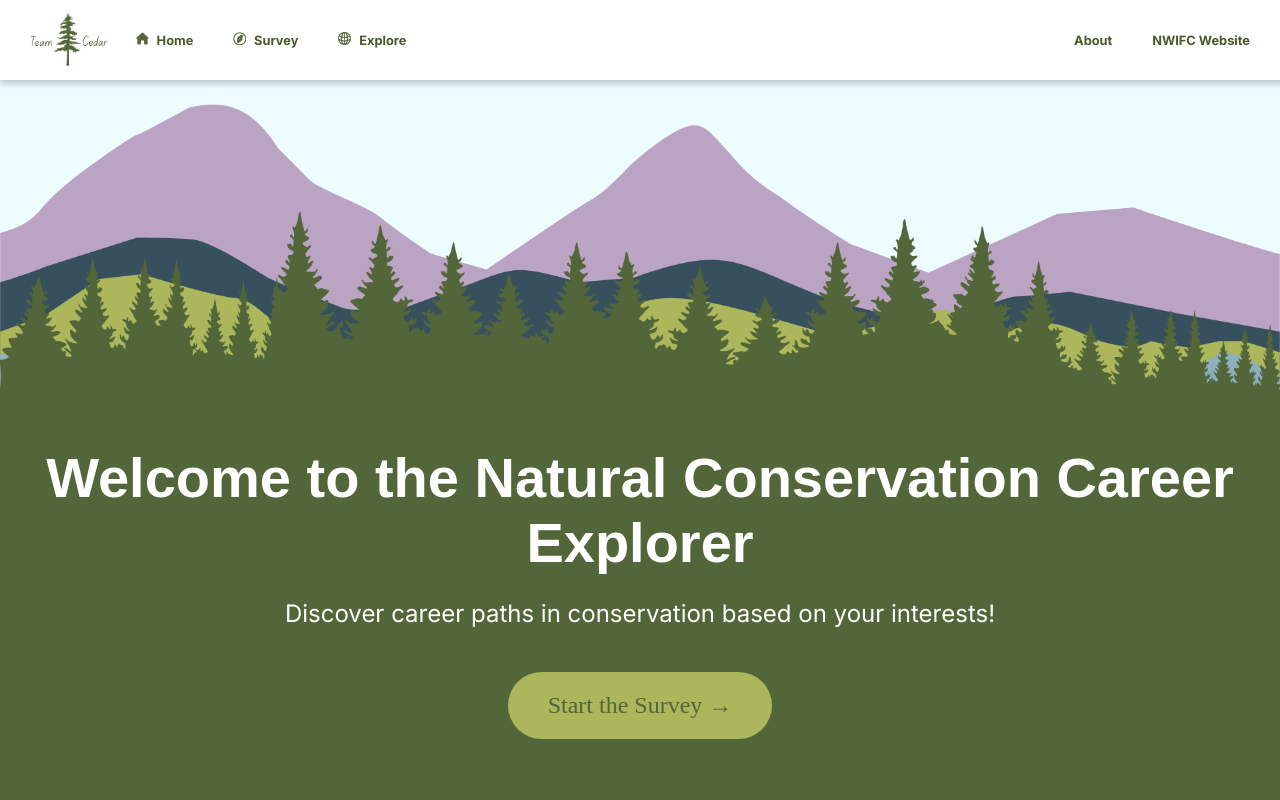
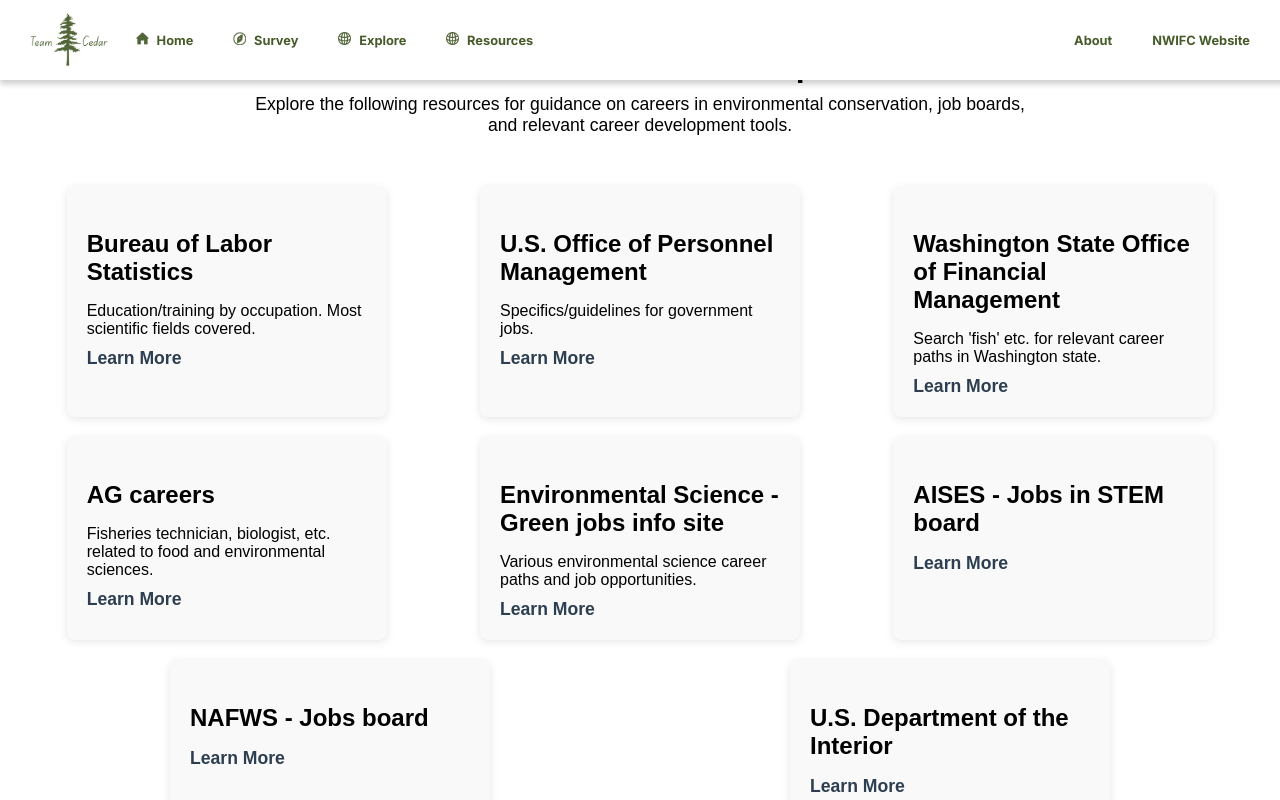
Before and after one commit to ZachG88/Team_Cedar, a React (Create React App) app: page /resources in a window 1280 px wide. Shown: the top 800 px of the page. Built offline with nearby package versions, Linux system fonts and the light colour scheme.

Commit message:
Added resources page v1

```diff
--- a/src/App.js
+++ b/src/App.js
@@ -3,6 +3,7 @@
 import Nav from "./NavBar";
 import About from "./About";
 import Explore from "./ExplorePage";
+import Resources from "./Resources";
 import OurTeam from "./Team";
 import './App.css';
 import { color } from "framer-motion";
@@ -104,6 +105,7 @@
         <Route path="/survey" element={<Survey />} />
         <Route path="/explore" element={<Explore />} />
         <Route path="/about" element={<About />} />
+        <Route path="/resources" element={<Resources />} />
         <Route path="/career/:careerId" element={<CareerDetail />} />
       </Routes>
     </Router>
--- a/src/NavBar.js
+++ b/src/NavBar.js
@@ -25,6 +25,10 @@
                 <img src="/worldNavBar.png" alt="Explore" className="nav-icon" />
                     Explore
                 </Link>
+                <Link to="/resources" style={{ marginRight: "15px" }}>
+                <img src="/worldNavBar.png" alt="Explore" className="nav-icon" />
+                    Resources
+                </Link>
             </div>
 
             {/* Right-aligned external link */}
--- /dev/null
+++ b/src/Resources.js
@@ -0,0 +1,72 @@
+import React from "react";
+
+const resources = [
+  {
+    Organization: "Bureau of Labor Statistics",
+    Link: "https://www.bls.gov/emp/tables/education-and-training-by-occupation.htm",
+    Details: "Education/training by occupation. Most scientific fields covered.",
+  },
+  {
+    Organization: "U.S. Office of Personnel Management",
+    Link: "https://www.opm.gov/policy-data-oversight/classification-qualifications/general-schedule-qualification-policies/",
+    Details: "Specifics/guidelines for government jobs.",
+  },
+  {
+    Organization: "Washington State Office of Financial Management",
+    Link: "https://ofm.wa.gov/state-human-resources/compensation-job-classification",
+    Details: "Search 'fish' etc. for relevant career paths in Washington state.",
+  },
+  {
+    Organization: "AG careers",
+    Link: "https://www.agcareers.com/career-profiles",
+    Details: "Fisheries technician, biologist, etc. related to food and environmental sciences.",
+  },
+  {
+    Organization: "Environmental Science - Green jobs info site",
+    Link: "https://www.environmentalscience.org/careers",
+    Details: "Various environmental science career paths and job opportunities.",
+  },
+  {
+    Organization: "AISES - Jobs in STEM board",
+    Link: "https://careers.aises.org/",
+    Details: "",
+  },
+  {
+    Organization: "NAFWS - Jobs board",
+    Link: "https://www.nafws.org/resources/jobs/",
+    Details: "",
+  },
+  {
+    Organization: "U.S. Department of the Interior",
+    Link: "https://careers.doi.gov/explore-careers",
+    Details: "",
+  },
+  // Add more resources as needed
+];
+
+const Resources = () => {
+  return (
+    <div className="resources-container">
+      <section className="resources-section">
+        <h2>Resource Links for Career Exploration</h2>
+        <p>
+          Explore the following resources for guidance on careers in environmental conservation, job boards, and relevant career development tools.
+        </p>
+      </section>
+
+      <section className="resources-list">
+        {resources.map((resource, index) => (
+          <div className="resource-card" key={index}>
+            <h3>{resource.Organization}</h3>
+            <p>{resource.Details}</p>
+            <a href={resource.Link} target="_blank" rel="noopener noreferrer">
+              Learn More
+            </a>
+          </div>
+        ))}
+      </section>
+    </div>
+  );
+};
+
+export default Resources;
--- a/src/index.css
+++ b/src/index.css
@@ -610,3 +610,68 @@
   border-radius: 20px;
   box-shadow: 0px 4px 12px rgba(0, 0, 0, 0.3);
 }
+
+
+/* Resources Styling */
+.resources-container {
+  padding: 20px;
+  font-family: Arial, sans-serif;
+}
+
+.resources-section {
+  text-align: center;
+  margin-bottom: 40px;
+}
+
+.resources-section h2 {
+  font-size: 2rem;
+  margin-bottom: 10px;
+}
+
+.resources-section p {
+  font-size: 1.1rem;
+  max-width: 800px;
+  margin: 0 auto;
+}
+
+.resources-list {
+  display: flex;
+  flex-wrap: wrap;
+  justify-content: space-around;
+}
+
+.resource-card {
+  background-color: #f9f9f9;
+  border-radius: 8px;
+  width: 280px;
+  margin: 10px;
+  padding: 20px;
+  box-shadow: 0 2px 8px rgba(0, 0, 0, 0.1);
+  transition: transform 0.2s ease, box-shadow 0.2s ease;
+}
+
+.resource-card:hover {
+  transform: scale(1.05);
+  box-shadow: 0 4px 16px rgba(0, 0, 0, 0.2);
+}
+
+.resource-card h3 {
+  font-size: 1.5rem;
+  margin-bottom: 10px;
+}
+
+.resource-card p {
+  font-size: 1rem;
+  margin-bottom: 10px;
+}
+
+.resource-card a {
+  font-size: 1.1rem;
+  color: #2c3e50;
+  text-decoration: none;
+  font-weight: bold;
+}
+
+.resource-card a:hover {
+  text-decoration: underline;
+}
```
